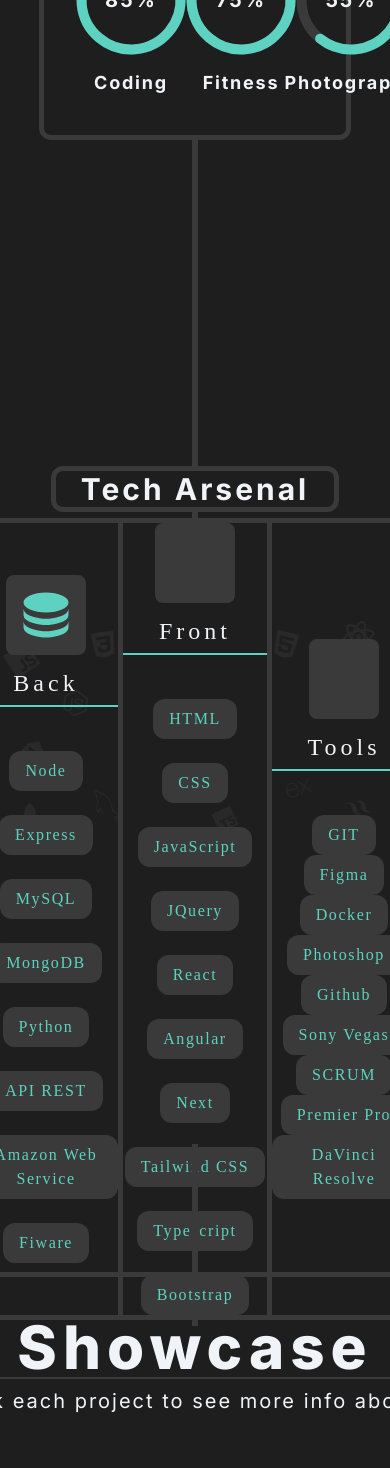
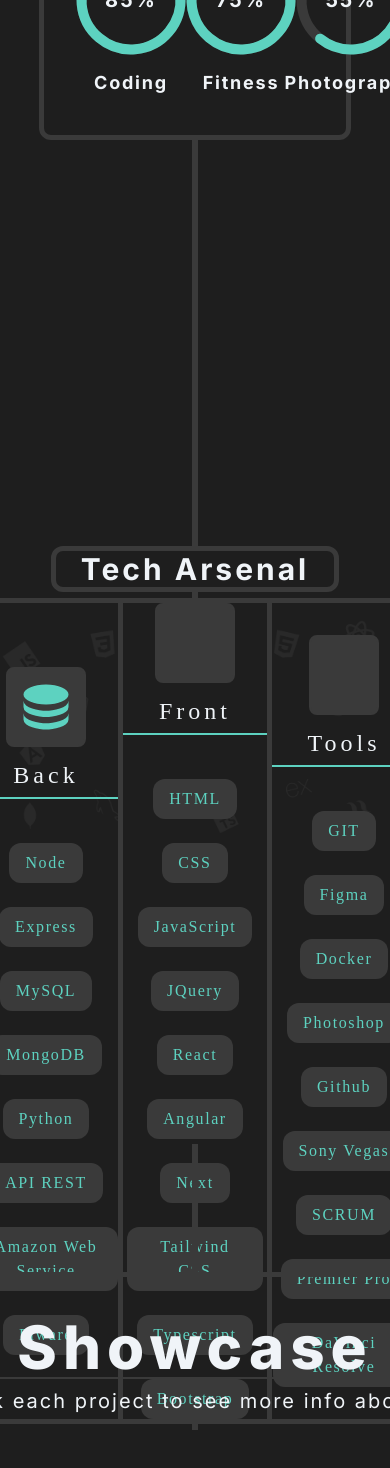
Before and after one commit to Charlatan2k/Portofolio, a Next.js app: page / in a window 390 px wide. Shown: the part 2023-3491 px from the top of the page. Built offline with nearby package versions, Linux system fonts and the light colour scheme; some icons are missing; a small style sheet from the web is missing.

Commit message:
feat: fix bottom padding line gap skills 2k view

```diff
--- a/src/app/components/Sections/Skills.tsx
+++ b/src/app/components/Sections/Skills.tsx
@@ -19,7 +19,7 @@ export default function Skills() {
       id='skills'
       className='skillsSection icons-BG  bg-no-repeat bg-contain bg-center w-full h-[100vh] flex flex-col justify-start items-center'
     >
-      <div className='border-[3px] pb-40 border-[var(--primary-gray)]'></div>
+      <div className='border-[3px] pb-40 3xl: pb-60 border-[var(--primary-gray)]'></div>
 
       <div
         id='skills-title-box'
@@ -31,7 +31,7 @@ export default function Skills() {
       <div className='border-[3px] border-[var(--primary-gray)] h-24'></div>
       <div
         id='skills-content-box'
-        className='border-[5px] border-[var(--primary-gray)] rounded-xl lg:h-[85%] xl:h-[53%] 2xl:h-[48%] 2xl:w-[80%] xl:w-[85%] lg:w-[84%]  flex justify-center items-center'
+        className='border-[5px] border-[var(--primary-gray)] rounded-xl xl:h-[53%] 2xl:h-[48%] xl:w-[85%] 2xl:w-[80%] flex justify-center items-center'
       >
         <section className='flex flex-col border-r-[5px] border-[var(--primary-gray)] h-full justify-between w-[90%]'>
           <div className='flex flex-col items-center justify-center h-full'>
@@ -46,7 +46,7 @@ export default function Skills() {
                 Back
               </h1>
             </div>
-            <div className=' lg:w-[95%] xl:w-[95%] 2xl:w-[85%] 3xl:w-[80%] h-auto flex gap-6 flex-wrap items-center justify-center mt-8'>
+            <div className=' xl:w-[95%] 2xl:w-[85%] 3xl:w-[80%] h-auto flex gap-6 flex-wrap items-center justify-center mt-8'>
               <Skill name='Node' />
               <Skill name='Express' />
               <Skill name='MySQL' />
@@ -71,7 +71,7 @@ export default function Skills() {
                 Front
               </h1>
             </div>
-            <div className=' xl:w-[94%] h-auto flex gap-6 flex-wrap items-center justify-center mt-8'>
+            <div className=' w-[94%] h-auto flex gap-6 flex-wrap items-center justify-center mt-8'>
               <Skill name='HTML' />
               <Skill name='CSS' />
               <Skill name='JavaScript' />
@@ -85,7 +85,7 @@ export default function Skills() {
             </div>
           </div>
         </div>
-        <div className='flex flex-col h-full justify-between w-[93%]'>
+        <div className='flex flex-col h-full justify-between w-[90%]'>
           <div className='flex  flex-col items-center justify-center h-full'>
             <div className='flex flex-col justify-center items-center'>
               <Icon
@@ -98,7 +98,7 @@ export default function Skills() {
                 {t('tools')}
               </h1>
             </div>
-            <div className=' lg:w-[97%] xl:w-[99%] 3xl:w-[90%] h-auto flex lg:gap-[1.286rem] xl:gap-6 flex-wrap items-center justify-center mt-8'>
+            <div className=' w-[99%] 3xl:w-[90%] h-auto flex gap-6 flex-wrap items-center justify-center mt-8'>
               <Skill name='GIT' />
               <Skill name='Figma' />
               <Skill name='Docker' />
```
